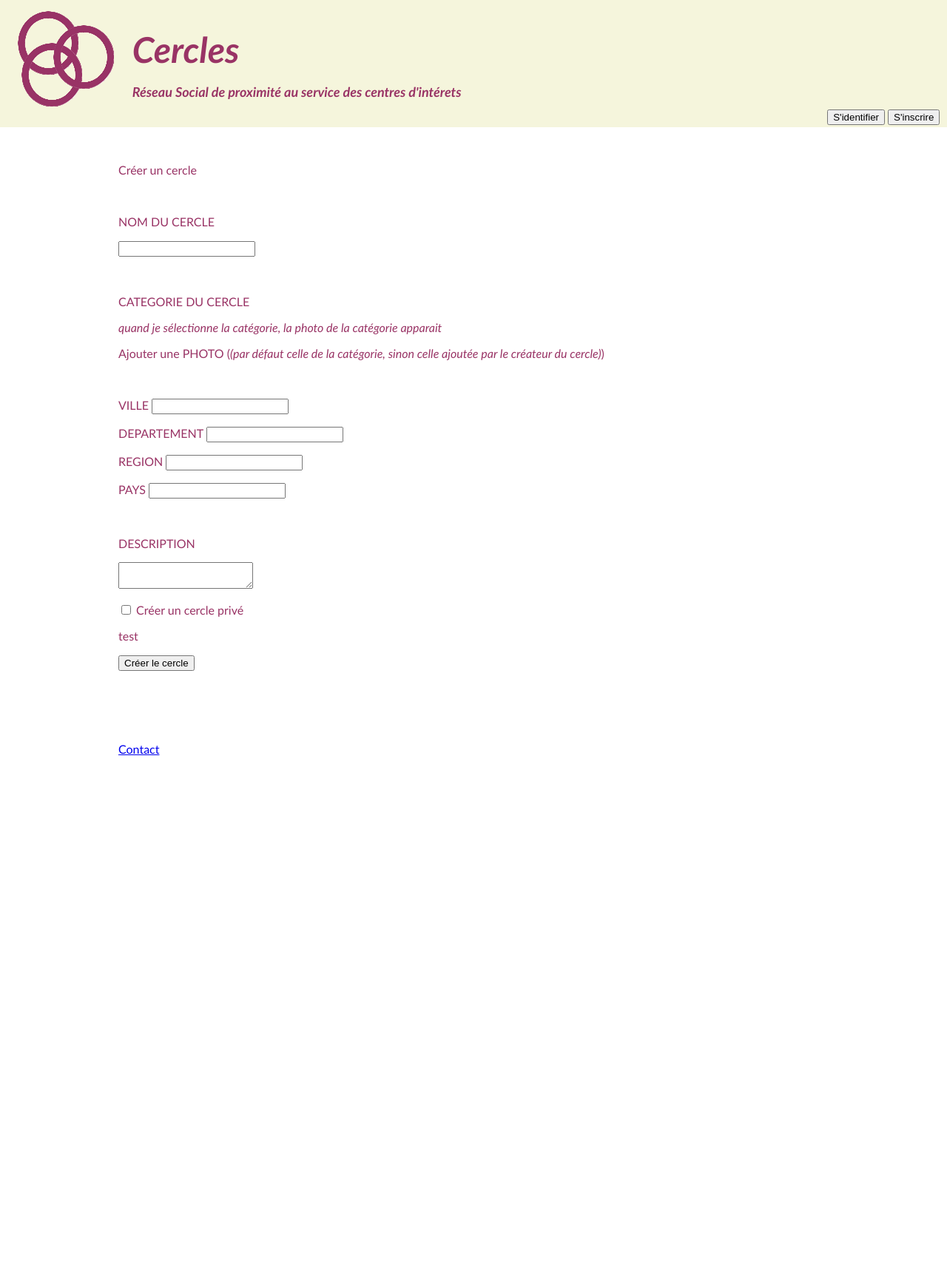
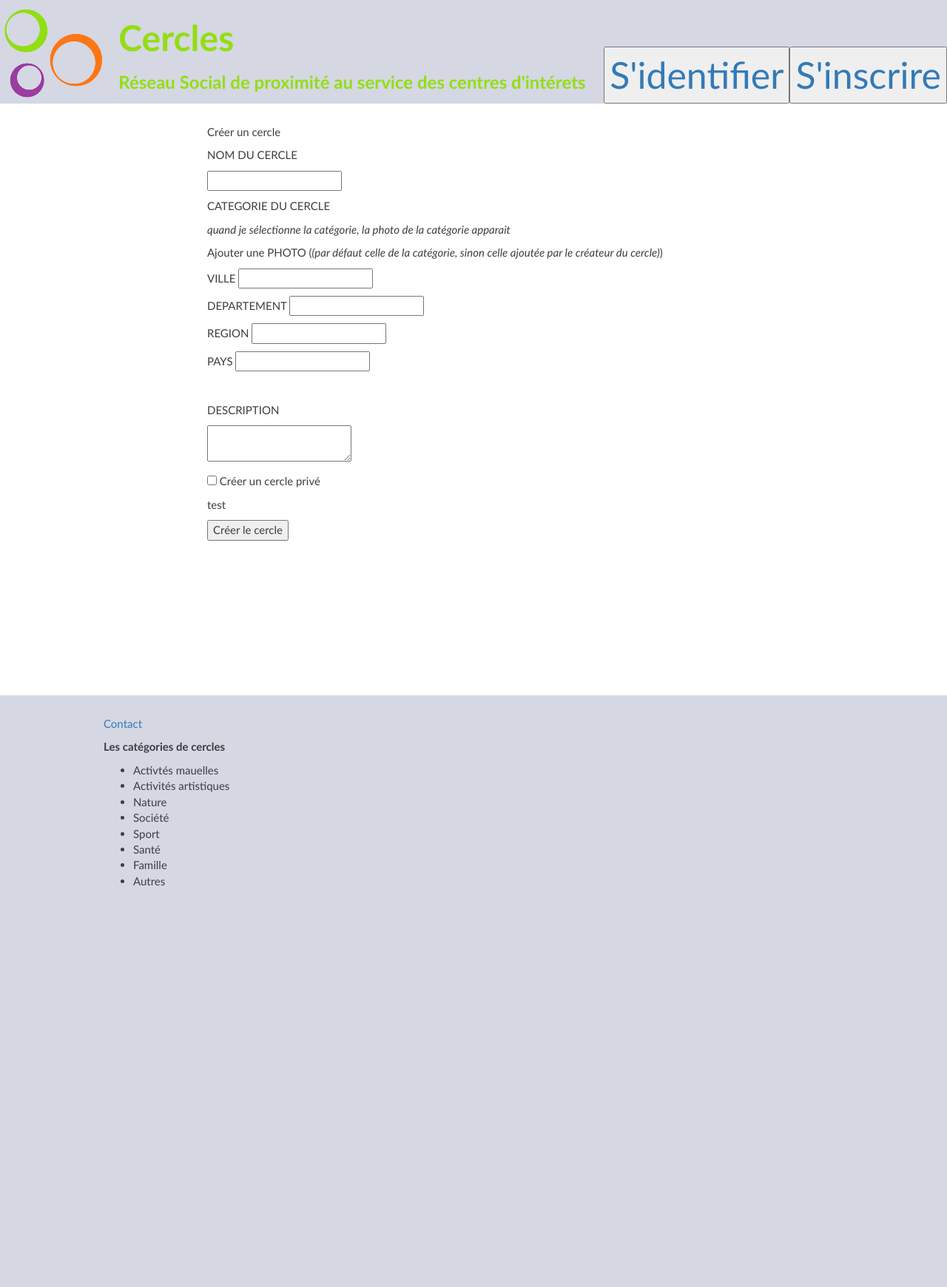
Before and after one commit to Monaa/cercles, a PHP site: page /index.php?action=creer_un_cercle in a window 1280 px wide. Shown: the whole page at 74% size. Before the commit the page ends 1021 px from the top, so only its background shows below. Run offline with PHP 8.4, Linux system fonts and the light colour scheme; data that the repository does not hold is empty.

Commit message:
maj 06 02 15

```diff
--- a/creer_un_cercle.php
+++ b/creer_un_cercle.php
@@ -13,16 +13,16 @@ body,td,th {
 
 <body>
 <p>Créer un cercle</p>
-<p>&nbsp;</p>
+<p></p>
 <p>NOM DU CERCLE </p>
 <p>
   <input name="Nom du cercle" type="text" id="Nom du cercle" maxlength="20">
 </p>
-<p>&nbsp;</p>
+<p></p>
 <p>CATEGORIE DU CERCLE</p>
 <p><em>quand je sélectionne la catégorie, la photo de la catégorie apparait</em></p>
 <p>Ajouter une PHOTO (<em>(par défaut celle de la catégorie, sinon celle ajoutée par le créateur du cercle)</em>)</p>
-<p>&nbsp; </p>
+<p></p>
 <p>VILLE
   <input name="Nom du cercle2" type="text" id="Nom du cercle2" maxlength="20">
 </p>
--- a/footer.php
+++ b/footer.php
@@ -1,14 +1,13 @@
-<!doctype html>
-<html>
-<head>
-<meta charset="utf-8">
-<title>footer</title>
-</head>
-
-<body>
-
 <p><a href="mailto:Contact@XXX.com">Contact</a></p>
 
-
-</body>
-</html>
+<p><strong>Les catégories  de cercles</strong></p>
+<ul>
+  <li>Activtés mauelles</li>
+  <li>Activités artistiques</li>
+  <li>Nature</li>
+  <li>Société</li>
+  <li>Sport</li>
+  <li>Santé</li>
+  <li>Famille</li>
+  <li>Autres</li>
+</ul>
--- a/header.php
+++ b/header.php
@@ -2,9 +2,9 @@
 <table width="100%" border="0">
   <tbody>
     <tr>
-      <td width="172" height="166" align="center"><a href="/"><img src="images/logo.png"  /></a></td>
-      <td width="941" align="left" valign="middle"><p><strong><font size="10"><em>Cercles</em></font></strong></p>
-      <p><strong><em>Réseau Social de proximité au service des centres d'intérets</em></strong></p></td>
+      <td width="172" height="166" align="center"><a href="/"><img src="images/logo.png" alt="prout" title="prout" /></a></td>
+      <td width="941" align="left" valign="middle"><h1><strong><font size="10" >Cercles</font></strong>      </h1>
+        <h1><strong><font size="5" >Réseau Social de proximité au service des centres d'intérets</font></strong></h1></td>
       <td width="77" align="right" valign="bottom">
       <a href="/?action=index_identifies"><input type="button" name="s'identifier" id="s'identifier" value="S'identifier" >
       </a>
--- a/index.php
+++ b/index.php
@@ -13,13 +13,8 @@
   <head>
     <meta charset="utf-8" />
     <title>Index</title>
-    <style type="text/css">
-      body,td,th {
-        font-family: "Gill Sans", "Gill Sans MT", "Myriad Pro", "DejaVu Sans Condensed", Helvetica, Arial, sans-serif;
-        color: #993365;
-      }
-    </style>
 
+    <link rel="stylesheet" href="https://maxcdn.bootstrapcdn.com/bootstrap/3.3.2/css/bootstrap.min.css">
     <link href="/styles.css" type="text/css" rel="stylesheet" />
   </head>
 
@@ -27,7 +22,6 @@
   	<?php include('header.php'); ?>
 
     <div id="background_contenu">
-
       <div id="contenu">
         <?php
           if (isset($_GET['action'])) {
@@ -38,6 +32,7 @@
           }
         ?>
       </div>
+    </div>
 
     <div id="footer">
       <?php include('footer.php'); ?>
--- a/styles.css
+++ b/styles.css
@@ -1,42 +1,70 @@
 @charset "utf-8";
 
-html, body {
+html, body,td {
 	padding: 0;
 	margin: 0;
 	height: 100%;
-}
+	text-align: justify;
+	}
+
+h1 {font-size: 20px; color: rgba(146,222,18,1.00);}
+h2 {color: rgba(255,118,20,1.00);}
+h3 {color: rgba(155,60,161,1.00);}
+p	{color: rgba(62,61,64,1.00); font-size: 15px;}
+li 	{color: rgba(62,61,64,1.00); font-size: 15px;}
+
+
+td 	{
+	background: rgba(213,215,227,1.00);
+	border-radius: 10px 15px 0 10px;
+	font-size: 50px;
+	}
+
+
+
+
+
 
 .header-container {
-	background: rgb(245, 245, 220);
+	background-color: rgba(213,215,227,1.00);
+	color: rgba(146,222,18,1.00);
 	font-size: 18px;
-	font-familly: gill sans;
-	margin: 0 0 0 0;
+	font-familly: Andale Mono;
+	margin-left: 0em;
+	margin-right: 0em;
+	margin-top: 0em;
+	margin-bottom: 0em;
 	padding: 0 0 0 0;
 	width: 100%;
 	}
 
 #contenu {
-/*	background: teal;*/
-	padding-left: 10em;
-	padding-right: 10em;
+	background: white;
+	padding-left: 20em;
+	padding-right: 20em;
 	padding-top: 2em;
 	padding-bottom: 2em;
 	/* height: 100%; */
 }
 
 #background_contenu {
-	/*background: teal;*/
+	background: white;
 	margin-left: 0em;
 	margin-right: 0em;
 	margin-top: 0em;
 	margin-bottom: 0em;
-	/* height: 100%; */
+	height: 100%;
 }
 
 #footer {
-	/*background: teal;*/
+	background-color: rgba(213,215,227,1.00);
 	padding-left: 10em;
 	padding-right: 10em;
 	padding-top: 2em;
 	padding-bottom: 0;
+	margin-left: 0em;
+	margin-right: 0em;
+	margin-top: 0em;
+	margin-bottom: 0em;
+	height: 100%;
 }
```
Also changed, not shown: add_cercle.php (+15 -6 lines), home.php (+37 -35 lines), index_identifies.php (+2 -16 lines), qui_sommes_nous.php (added, +22 -0 lines), images/Cerclesv1.png (added), images/Cerclesv1colore2.png (added), images/Sans titre 1.png (added), images/logo.png, 3 other files. Lines whose indentation alone changed are shown as unchanged.
